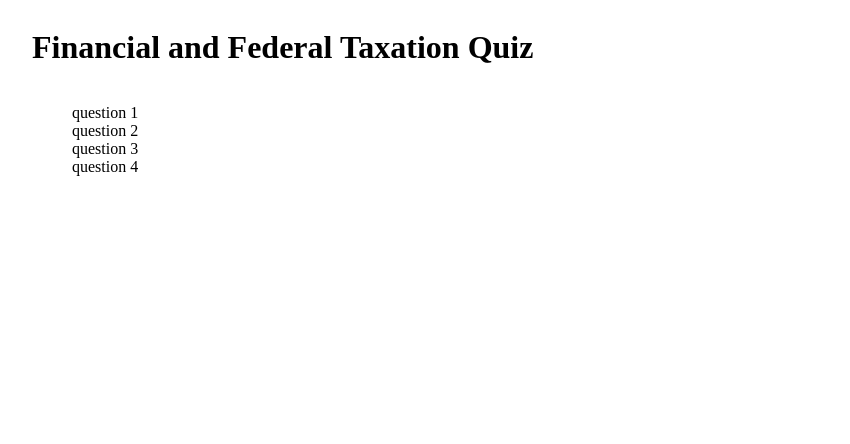
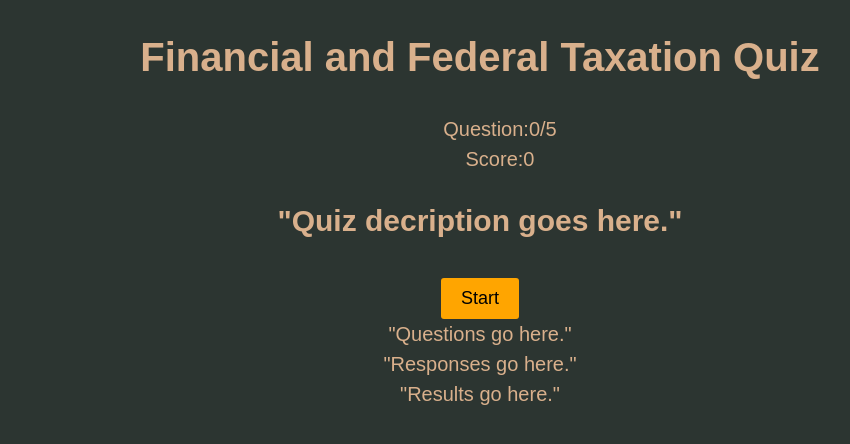
Before and after one commit to don1171/Wireframe-your-quiz-app, a plain HTML site: page main.html in a window 1280 px wide. Shown: the whole page, without its empty margins (160-1010 px from the left). Drawn offline with nearby package versions, Linux system fonts and the light colour scheme.

Commit message:
Set wireframe on html and css resources.

```diff
--- a/main.html
+++ b/main.html
@@ -10,25 +10,34 @@
     <title>Financial and Federal Taxation Quiz</title>
     <link rel='stylesheet' href='style.css'>
 </head>
+
 <body>
 
-    <header>
-        <h1>Financial and Federal Taxation Quiz</h1>
-    </header>
-
-    <form>
-        <ul>
-            <li>question 1</li>
-            <li>question 2</li>
-            <li>question 3</li>
-            <li>question 4</li>
-        </ul>
-    </form>
+    <main role="main" class="container">
+        <header>
+            <h1>Financial and Federal Taxation Quiz</h1>
+            <section>
+                <ul>
+                    <li>Question:<span id='js-Question-Number'>0</span>/5</li>
+                    <li>Score:<span id='js-Score'>0</span></li>
+                </ul>
+            </section>
+        </header>
+        <section id='js-Start-Quiz'>
+            <h2>"Quiz decription goes here."</h2>
+            <button type='button' class='js-Start-Button css-Start-Button'>Start</button>
+        </section>
+        <section id='js-Question-Box'>"Questions go here."</section>
+        <section id='js-Response-Box'>"Responses go here."</section>
+        <section id='js-Result-Box'>"Results go here."</section>
+    </main>
 
     <footer>
-
     </footer>
 
-    <link rel='stylesheet' href='script.js'>
+    <script src="https://ajax.googleapis.com/ajax/libs/jquery/3.3.1/jquery.min.js"></script>
+    <script src="script.js"></script>
+
 </body>
+
 </html>
--- a/style.css
+++ b/style.css
@@ -1,9 +1,29 @@
-li{
-    list-style-type: none;
-}
-body{
-    display:flex;
-    flex-direction:column;
-    margin-left: 15%;
-    margin-right: 15%;
-}
+* {
+    box-sizing: border-box;
+    list-style: none;
+    text-align: center;
+  }
+body {
+    background: #2c3531;
+    background-repeat: no-repeat;
+    background-size: cover;
+    font-family: 'Dosis', sans-serif;
+    color:#d9b08c;
+    font-size: 20px;
+    margin: 0;
+    line-height: 1.5;
+  }
+.css-Start-Button {
+    margin-top:10px;
+    height: auto;
+    font-size: 18px;
+    font-weight: 500;
+    text-align: center;
+    color:black;
+    background: orange;
+    border: 0;
+    cursor: pointer;
+    margin-bottom: 0;
+    border-radius:3px;
+    padding: 10px 20px;
+  }
```
